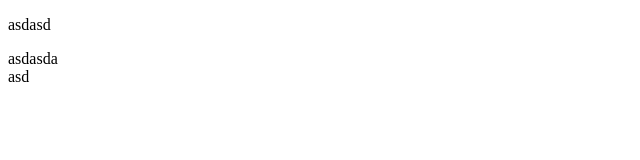
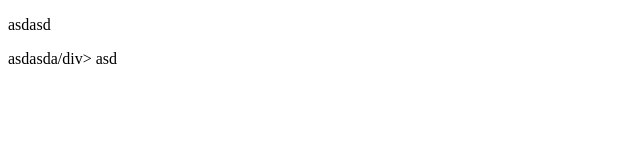
Before and after one commit to maxdenaro/test-new, a plain HTML site: page index.html in a window 1280 px wide. Shown: the full height of the page, 0-640 px from the left. Drawn offline with Linux system fonts and the light colour scheme.

Commit message:
aaaaaaaaaaa

```diff
--- a/index.html
+++ b/index.html
@@ -7,7 +7,7 @@
 </head>
 <body>
   <p>asdasd</p>
-  <div>asdasda</div>
+  <div>asdasda/div>
   asd
 </body>
 </html>
```
